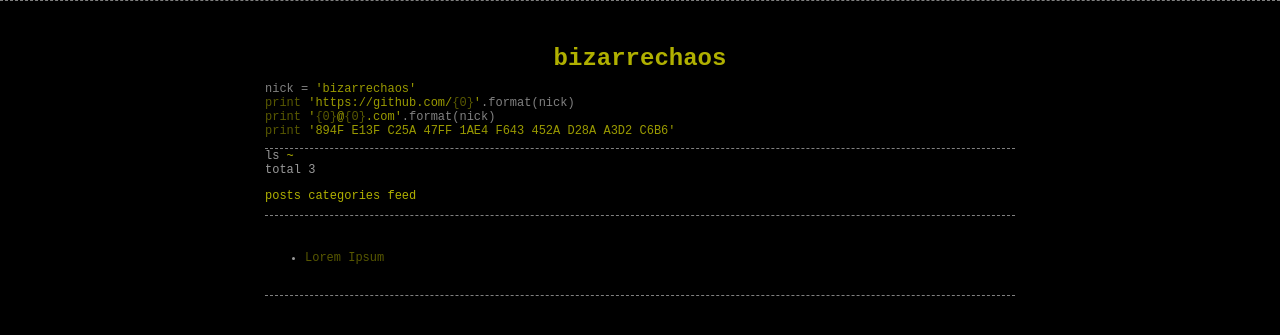
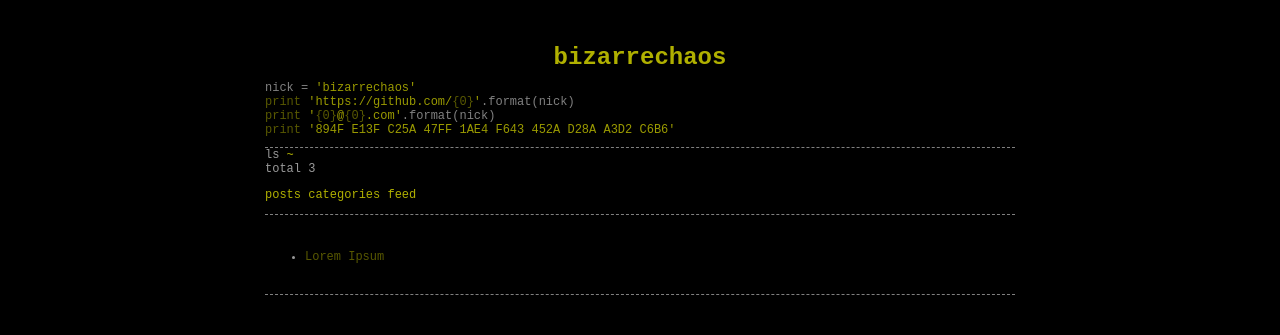
Before and after one commit to bizarrechaos/bizarrechaos.github.io, a Jekyll site: the page built from index.md, in a window 1280 px wide. Shown: the top 335 px of the page. Built offline with Jekyll 4.4.1, drawn with Linux system fonts in a browser that asks for light colours.

Commit message:
Update main.css

```diff
--- a/css/main.css
+++ b/css/main.css
@@ -1,5 +1,5 @@
 body {
-    border-top: 1px dashed rgba(255,255,255,0.5);
+    //border-top: 1px dashed rgba(255,255,255,0.5);
     background-color: #000000;
     margin: 0 auto;
     padding: 0;
```
